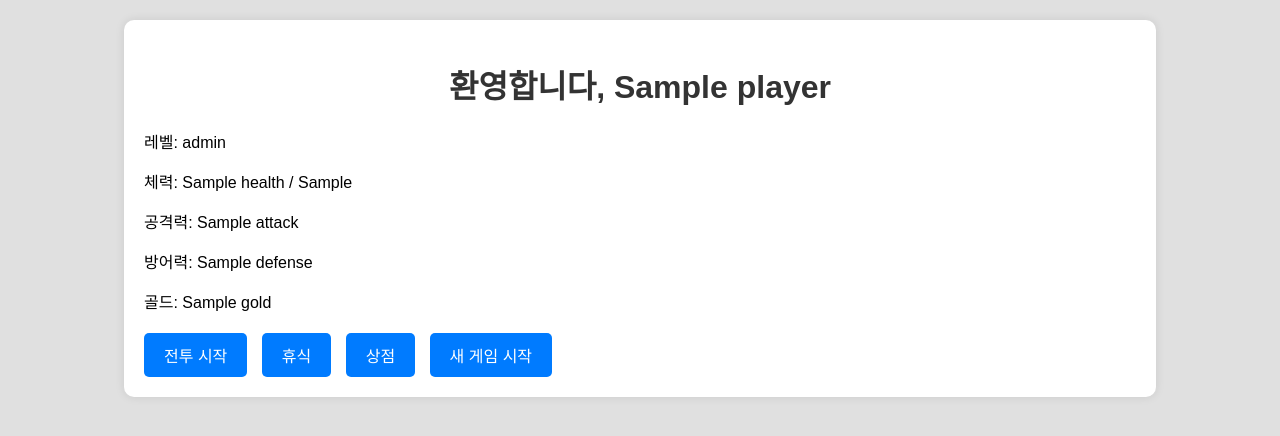
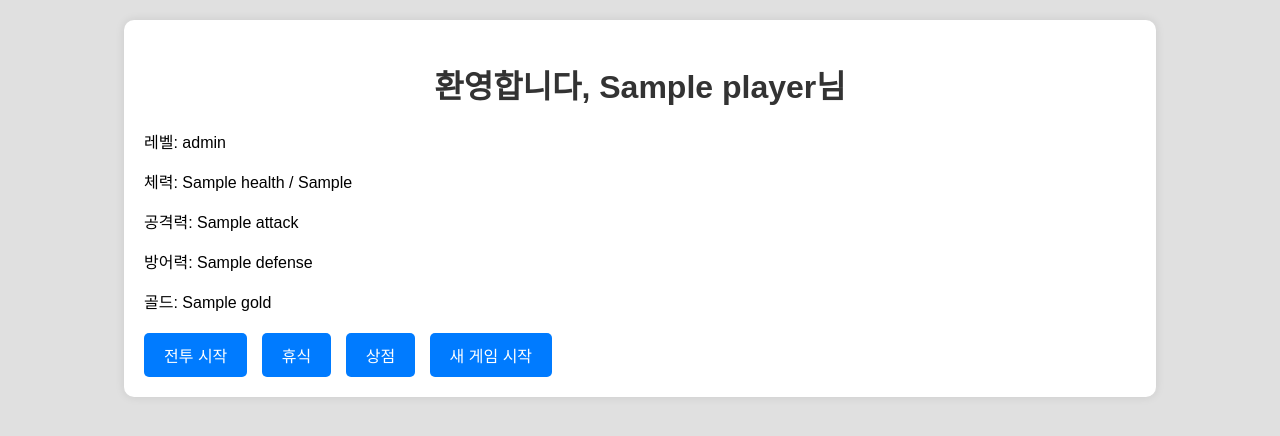
Before and after one commit to sonenhur/My-Coding-Lab, a Flask app: template templates/index.html in a window 1280 px wide. Shown: the top 436 px of the page. Run offline with Flask 3, Linux system fonts and the light colour scheme; the template is opened without the code that fills it: most values are stand-ins (such as "Sample title", 1, 10 or a date in 2020).

Commit message:
HTML 수정

```diff
--- a/templates/index.html
+++ b/templates/index.html
@@ -12,7 +12,7 @@
   <body>
     <div class="container">
       <div class="player-stats">
-        <h1>환영합니다, {{ player.name }}</h1>
+        <h1>환영합니다, {{ player.name }}님</h1>
         <div class="stats">
           <p>레벨: {{ player.level }}</p>
           <p>체력: {{ player.health }} / {{ player.max_health }}</p>
```
